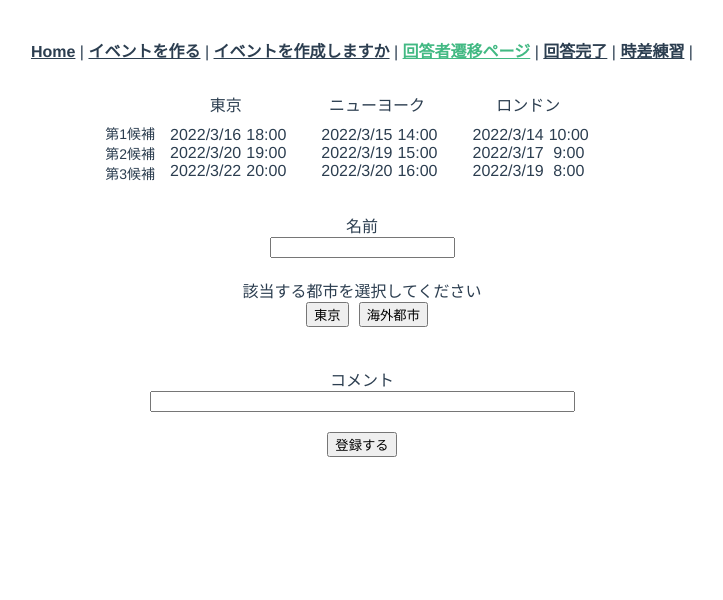
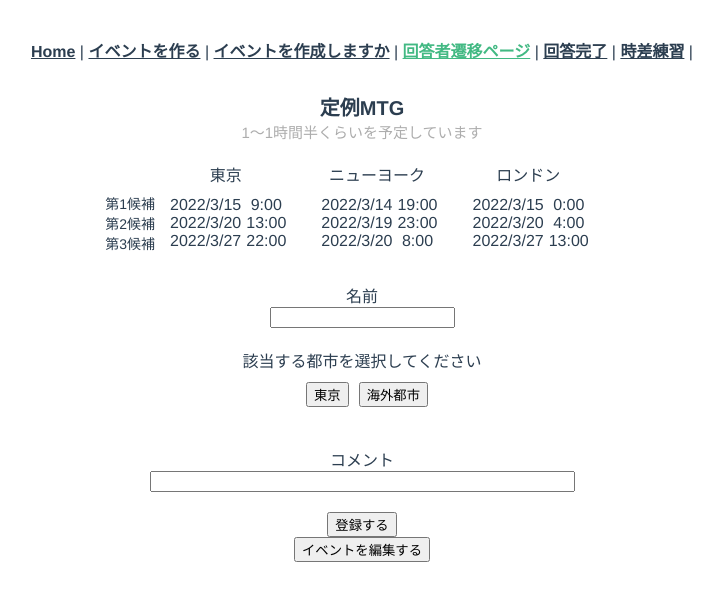
Before and after one commit to kanacoyn/arrangeapp, a Vue app: page /answerQuestions in a window 1280 px wide. Shown: the top 600 px of the page, without its empty margins (278-1001 px from the left). Built offline with nearby package versions, Linux system fonts and the light colour scheme.

Commit message:
見た目の調整

```diff
--- a/src/store/index.ts
+++ b/src/store/index.ts
@@ -15,16 +15,16 @@ export default new Vuex.Store({
     // eventInfo: new Event(0, "", "", [], "", "", ""), ←ここ修正する必要あり
     eventInfo: new Event(
       1,
-      "飲み会",
-      "池袋駅周辺で行います",
+      "定例MTG",
+      "1～1時間半くらいを予定しています",
       new EventDate(
         1,
         [
-          new Date2(1, "2022/3/16"),
+          new Date2(1, "2022/3/15"),
           new Date2(2, "2022/3/20"),
-          new Date2(3, "2022/3/22"),
+          new Date2(3, "2022/3/27"),
         ],
-        [new Time(1, "18:00"), new Time(2, "19:00"), new Time(3, "20:00")]
+        [new Time(1, "9:00"), new Time(2, "13:00"), new Time(3, "22:00")]
       ),
       "abc@gmail.com",
       "12345",
@@ -36,11 +36,11 @@ export default new Vuex.Store({
           new EventDate(
             1,
             [
-              new Date2(4, "2022/3/15"),
+              new Date2(4, "2022/3/14"),
               new Date2(5, "2022/3/19"),
               new Date2(6, "2022/3/20"),
             ],
-            [new Time(3, "14:00"), new Time(4, "15:00"), new Time(5, "16:00")]
+            [new Time(3, "19:00"), new Time(4, "23:00"), new Time(5, "8:00")]
           )
         ),
         new City(
@@ -49,11 +49,11 @@ export default new Vuex.Store({
           new EventDate(
             2,
             [
-              new Date2(4, "2022/3/14"),
-              new Date2(5, "2022/3/17"),
-              new Date2(6, "2022/3/19"),
+              new Date2(4, "2022/3/15"),
+              new Date2(5, "2022/3/20"),
+              new Date2(6, "2022/3/27"),
             ],
-            [new Time(3, "10:00"), new Time(4, "9:00"), new Time(5, "8:00")]
+            [new Time(3, "0:00"), new Time(4, "4:00"), new Time(5, "13:00")]
           )
         ),
       ]
--- a/src/views/AnswerFinished.vue
+++ b/src/views/AnswerFinished.vue
@@ -25,14 +25,16 @@
       </tr>
     </table>
     <div v-show="commentShow">
-      <div>コメント</div>
+      <div class="title">コメント</div>
       <div v-for="user of commentUserArray" v-bind:key="user.userId">
-        <div>{{ user.name }}</div>
-        <div>{{ user.comment }}</div>
+        <div>
+          {{ user.name }}: <span>{{ user.comment }}</span>
+        </div>
         <hr />
       </div>
     </div>
     <button type="button" v-on:click="onClick">回答フォームに戻る</button>
+    <button type="button">ZoomのURLを発行する</button>
   </div>
 </template>
 
@@ -93,4 +95,8 @@ table {
 .total {
   background-color: lavenderblush;
 }
+
+.title {
+  margin-bottom: 10px;
+}
 </style>
--- a/src/views/AnswerQuestions.vue
+++ b/src/views/AnswerQuestions.vue
@@ -1,5 +1,9 @@
 <template>
   <div class="container">
+    <div class="item">
+      <div class="title">{{ eventInfo.eventName }}</div>
+      <div class="description">{{ eventInfo.description }}</div>
+    </div>
     <div class="select-datelist">
       <div class="answer">
         <div>第1候補</div>
@@ -50,7 +54,7 @@
         <div class="error">{{ errorName }}</div>
       </div>
       <div>
-        <div>該当する都市を選択してください</div>
+        <div class="country">該当する都市を選択してください</div>
         <div class="item">
           <button class="btn" type="button" v-on:click="onClickTokyo">
             東京
@@ -135,6 +139,7 @@
       <div>
         <button type="button" v-on:click="registerAnswer">登録する</button>
       </div>
+      <button type="button">イベントを編集する</button>
     </div>
   </div>
 </template>
@@ -365,4 +370,14 @@ table {
 .btn {
   margin-left: 10px;
 }
+
+.title {
+  font-weight: bold;
+  font-size: 20px;
+}
+
+.description {
+  font-size: 15px;
+  color: rgb(173, 173, 173);
+}
 </style>
```
